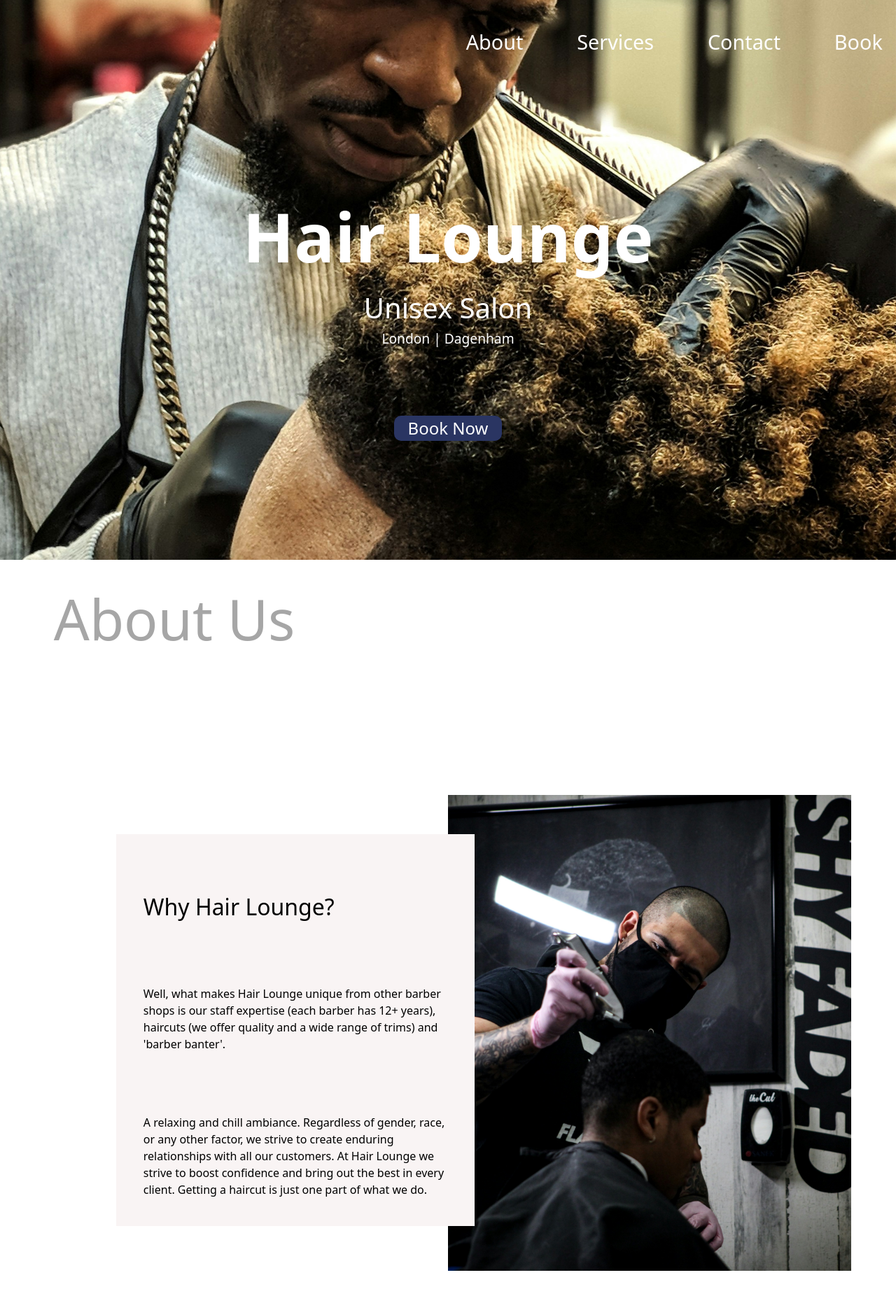
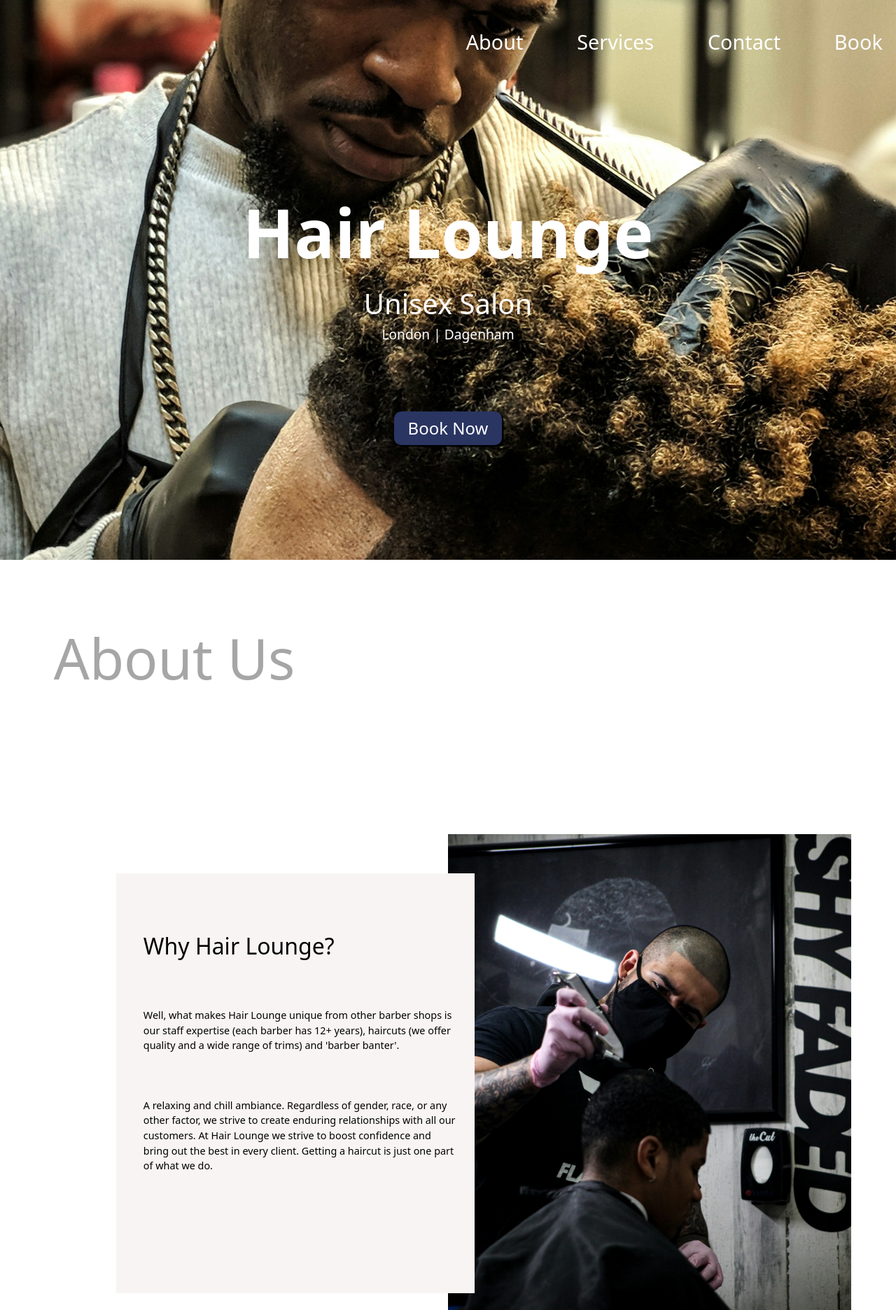
Before and after one commit to arty-11/BarberShop, a Next.js app in the folder barbershop/: page / in a window 1280 px wide. Shown: the whole page at 70% size. Before the commit the page ends 1816 px from the top, so only its background shows below. Built offline with nearby package versions, Linux system fonts and the light colour scheme.

Commit message:
Add navlink component and active link

```diff
--- a/barbershop/src/app/components1/about/about.js
+++ b/barbershop/src/app/components1/about/about.js
@@ -10,14 +10,12 @@ export default function About() {
           <h3 className={[styles.AboutHeading, styles.MarginLeft].join(" ")}>
             Why Hair Lounge?
           </h3>
-          <br />
           <p
-            className={[styles.MarginLeft, styles.ParaMarginTop, styles.ParaMarginRight].join(" ")}>
+            className={[styles.MarginLeft, styles.ParaMarginTop, styles.ParaMarginRight, styles.AboutText].join(" ")}>
             Well, what makes Hair Lounge unique from other barber shops is our staff expertise &#40;each barber has 12+ years&#41;, haircuts &#40;we offer quality and a wide range of trims&#41; and &apos;barber banter&apos;.
           </p>
-          <br />
           <p
-            className={[styles.MarginLeft, styles.ParaMarginTop, styles.ParaMarginRight].join(" ")}>
+            className={[styles.MarginLeft, styles.ParaMarginTop, styles.ParaMarginRight, styles.AboutText].join(" ")}>
             A relaxing and chill ambiance. Regardless of gender, race, or any other factor, we strive to create enduring relationships with all our customers. At Hair Lounge we strive to boost confidence and bring out the best in every client. Getting a haircut is just one part of what we do.
           </p>
         </div>
--- a/barbershop/src/app/components1/about/about.module.css
+++ b/barbershop/src/app/components1/about/about.module.css
@@ -1,14 +1,9 @@
 .AboutMainHeading {
     font-size: 5em;
-    margin-top: 3vh;
+    margin-top: 10vh;
     margin-left: 6vw;
     margin-bottom: 24vh;
     color: var(--headingGrey);
-}
-
-.AboutHeading {
-    margin-top: 10vh;
-    font-size: 2em;
 }
 
 .AboutFlexContainer {
@@ -20,16 +15,27 @@
     position: relative;
     background-color: #f9f4f4;
     width: 40vw;
-    height: 70vh;
+    height: 0;
+    padding-bottom: 75vh;
     top: 7vh;
     left: 8vw;
     z-index: 1;
 }
 
+.AboutHeading {
+    margin-top: 10vh;
+    font-size: 2em;
+}
+
+.AboutText {
+    font-size: 0.9em;
+}
+
 .AboutContainerImage {
     position: relative;
     width: 45vw;
-    height: 85vh;
+    height: 0;
+    padding-bottom: 85vh;
     overflow: hidden;
 }
 
--- a/barbershop/src/app/components1/hero-section/hero-section.js
+++ b/barbershop/src/app/components1/hero-section/hero-section.js
@@ -5,7 +5,7 @@ import { ParallaxBanner } from 'react-scroll-parallax';
 
 export default function HeroSection() {
     return (
-        <div>
+        <section>
             <ParallaxBanner
                 className={styles.parallaxBanner}
                 layers={[
@@ -13,21 +13,24 @@ export default function HeroSection() {
                     {
                         speed: -20,
                         children: (
-                            <section className={styles.textDiv} aria-labelledby='hero-section'>
+                            <div className={styles.textDiv}
+                            >
                                 <div>
-                                    <h1 className={styles.textH1} id='hero-section'>Hair Lounge</h1>
+                                    <h1 className={styles.textH1}>Hair Lounge</h1>
                                     <h3 className={styles.textH3}>Unisex Salon</h3>
                                     <p className={styles.textP}>London | Dagenham</p>
                                 </div>
                                 <div>
                                     <button className={styles.textButton}>Book Now</button>
                                 </div>
-                            </section>
+                            </div>
                         ),
                     },
                 ]}
             >
             </ParallaxBanner>
-        </div>
+        </section>
     );
 };
+
+// { speed: -10, children: <div style={{backgroundColor: "white", height: "20vh", width: "100vw", position: "relative", top: "100vh", transform: "rotate(3deg)" , overflowX: "hidden"}}></div>}
--- a/barbershop/src/app/components1/hero-section/hero-section.module.css
+++ b/barbershop/src/app/components1/hero-section/hero-section.module.css
@@ -30,6 +30,9 @@
     border-radius: 10px;
     font-size: 1.5em;
     width: 12vw;
+    transition: background-color 0.3s ease-in;
+    line-height: 2;
+    box-shadow: 2.5px 2.5px rgba(0,0,0,0.9);
 }
 
 .textButton:hover {
--- a/barbershop/src/app/components1/navbar/navbar.js
+++ b/barbershop/src/app/components1/navbar/navbar.js
@@ -1,19 +1,21 @@
 'use client';
 
 //imports
-import Link from "next/link";
-import styles from './navbar.module.css';
+import styles from "./navbar.module.css";
 import { useEffect, useState } from "react";
+
+//components
+import Navlink from "./navlink.js";
 
 //navlinks
 const navLinks = [
     { id: "1", name: "About", path: "#about" },
     { id: "2", name: "Services", path: "#services" },
     { id: "3", name: "Contact", path: "/contact" },
-    { id: "4", name: "Book", path: "/" }
+    { id: "4", name: "Book", path: "/book" }
 ];
 
-
+//component
 export default function Navbar() {
     const [changeHeadingColour, setChangeHeadingColour] = useState(false);
 
@@ -34,15 +36,7 @@ export default function Navbar() {
     return (
         <header className={changeHeadingColour ? [styles.NavHeaderColour, styles.NavHeader].join(" ") : [styles.NavHeaderTransparent, styles.NavHeader].join(" ")}>
             <nav aria-label="primary">
-                <menu className={styles.NavUlFlexContainer}>
-                    {navLinks.map(navLink => (
-                        <li key={navLink.id} className={styles.NavLiFlexItems}>
-                            <Link href={navLink.path}>
-                                {navLink.name}
-                            </Link>
-                        </li>
-                    ))}
-                </menu>
+                    <Navlink navLinks={navLinks} styles={styles}  />
             </nav>
         </header>
      );
--- a/barbershop/src/app/components1/navbar/navbar.module.css
+++ b/barbershop/src/app/components1/navbar/navbar.module.css
@@ -25,14 +25,22 @@
 
 .NavLiFlexItems {
     margin-right: 6vw;
-    font-size: 1.8em;
-    color: var(--white);
 }
 
 .NavLiFlexItems:last-child {
     margin-right: 1.5vw;
 }
 
-.NavLiFlexItems:hover {
+.NavLinks {
+    font-size: 1.8em;
+    color: var(--white);
+    text-decoration: none;
+}
+
+.NavLinks:hover {
     text-decoration: underline;
 }
+
+.NavLinkisActive {
+    border: 1px solid red;
+}
--- /dev/null
+++ b/barbershop/src/app/components1/navbar/navlink.js
@@ -0,0 +1,22 @@
+import Link from "next/link";
+import { usePathname } from "next/navigation";
+
+
+export default function navlink({ navLinks, styles }) {
+    const pathname = usePathname();
+
+    return (
+    <menu className={styles.NavUlFlexContainer}>
+        {navLinks.map(navLink => {
+            const NavLinkisActive = pathname.startsWith(navLink.path);
+                return (
+                    <li key={navLink.id} className={styles.NavLiFlexItems}>
+                        <Link href={navLink.path} className={NavLinkisActive ? [styles.NavLinks, styles.NavLinkisActive].join(" ") : styles.NavLinks}>
+                            {navLink.name}
+                        </Link></li>
+                )
+            })
+            }
+    </menu>
+    )
+}
--- a/barbershop/src/app/globals.css
+++ b/barbershop/src/app/globals.css
@@ -2,18 +2,27 @@
 @tailwind components;
 @tailwind utilities;
 
-:root {
+* {
   box-sizing: border-box;
   margin: 0;
   padding: 0;
+  /* overflow-x: hidden; */
+}
+
+:root {
   --white: #fff;
   --black: #000;
   --headingGrey: #a6a6a6;
 }
 
-html, body {
+html {
   height: 100%;
 }
+
+body {
+  min-height: 100%;
+}
+
 /* @media (prefers-color-scheme: dark) {
 
 } */
```
